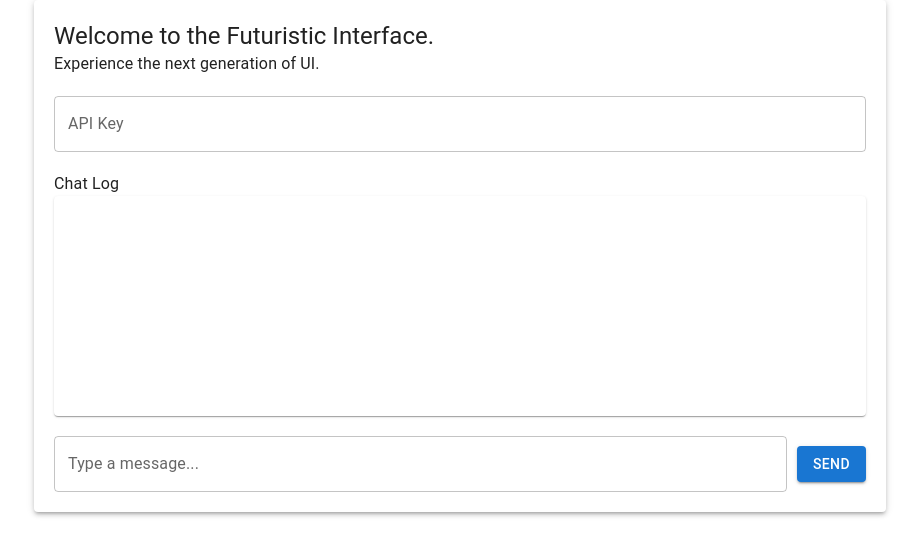
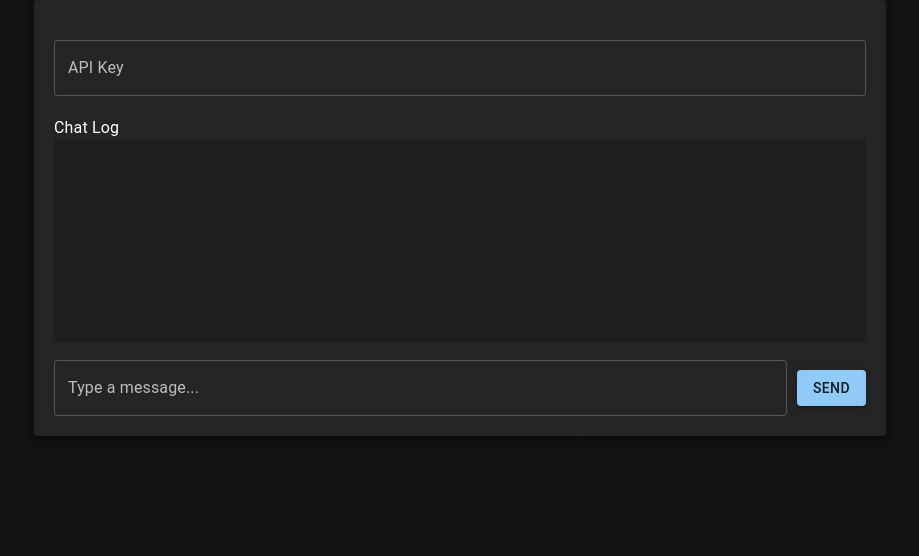
Before and after one commit to gstiebler/BrowserGPT, a React (Create React App) app: page / in a window 1280 px wide. Shown: the top 556 px of the page, without its empty margins (180-1099 px from the left). Built offline with nearby package versions, Linux system fonts and the light colour scheme.

Commit message:
dark theme

```diff
--- a/src/ExtTab/ExtensionMainTab.tsx
+++ b/src/ExtTab/ExtensionMainTab.tsx
@@ -22,9 +22,6 @@
     return (
         <Container maxWidth="md">
             <Paper elevation={3} style={{ padding: '20px' }}>
-                <Typography variant="h5">Welcome to the Futuristic Interface.</Typography>
-                <Typography variant="body1">Experience the next generation of UI.</Typography>
-
                 <div style={{ margin: '20px 0' }}>
                     <TextField
                         label="API Key"
--- a/src/index.css
+++ /dev/null
@@ -1,20 +0,0 @@
-body {
-  width: 100%;
-  height: 400px;
-  margin: 0;
-  font-family: -apple-system, BlinkMacSystemFont, 'Segoe UI', 'Roboto', 'Oxygen',
-    'Ubuntu', 'Cantarell', 'Fira Sans', 'Droid Sans', 'Helvetica Neue',
-    sans-serif;
-  -webkit-font-smoothing: antialiased;
-  -moz-osx-font-smoothing: grayscale;
-  #root {
-    width: 100%;
-    height: 100%;
-  }
-
-}
-
-code {
-  font-family: source-code-pro, Menlo, Monaco, Consolas, 'Courier New',
-    monospace;
-}
--- a/src/index.tsx
+++ b/src/index.tsx
@@ -1,16 +1,26 @@
 import React from 'react';
 import ReactDOM from 'react-dom/client';
-import './index.css';
+import { ThemeProvider, createTheme } from '@mui/material/styles';
+import CssBaseline from '@mui/material/CssBaseline';
 import App from './ExtTab/ExtensionTab';
 import reportWebVitals from './reportWebVitals';
+
+const darkTheme = createTheme({
+  palette: {
+    mode: 'dark',
+  },
+});
 
 const root = ReactDOM.createRoot(
   document.getElementById('root') as HTMLElement
 );
 root.render(
-  <React.StrictMode>
-    <App />
-  </React.StrictMode>
+  <ThemeProvider theme={darkTheme}>
+    <CssBaseline />
+      <React.StrictMode>
+          <App />
+      </React.StrictMode>
+    </ThemeProvider>
 );
 
 // If you want to start measuring performance in your app, pass a function
```
